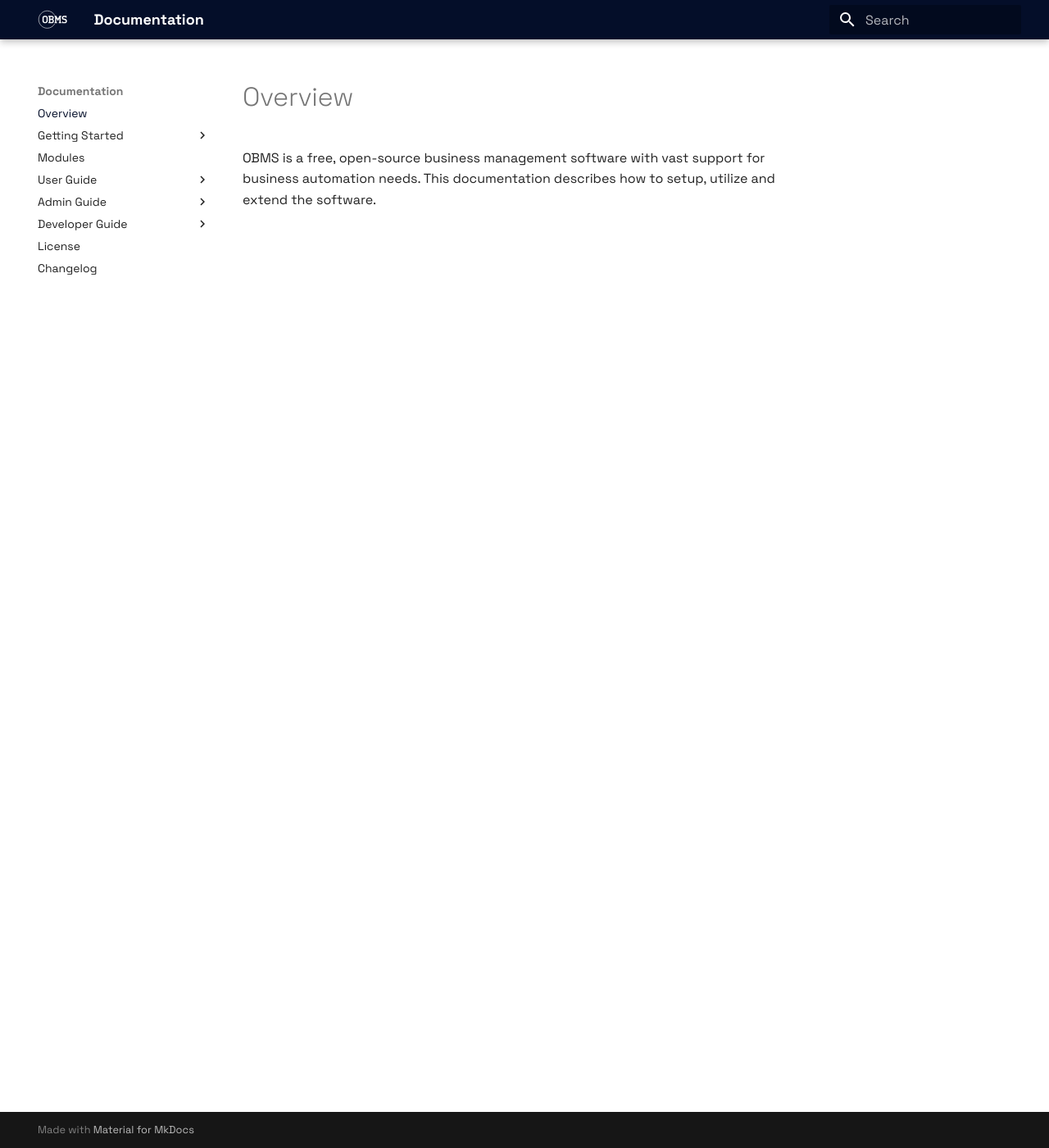
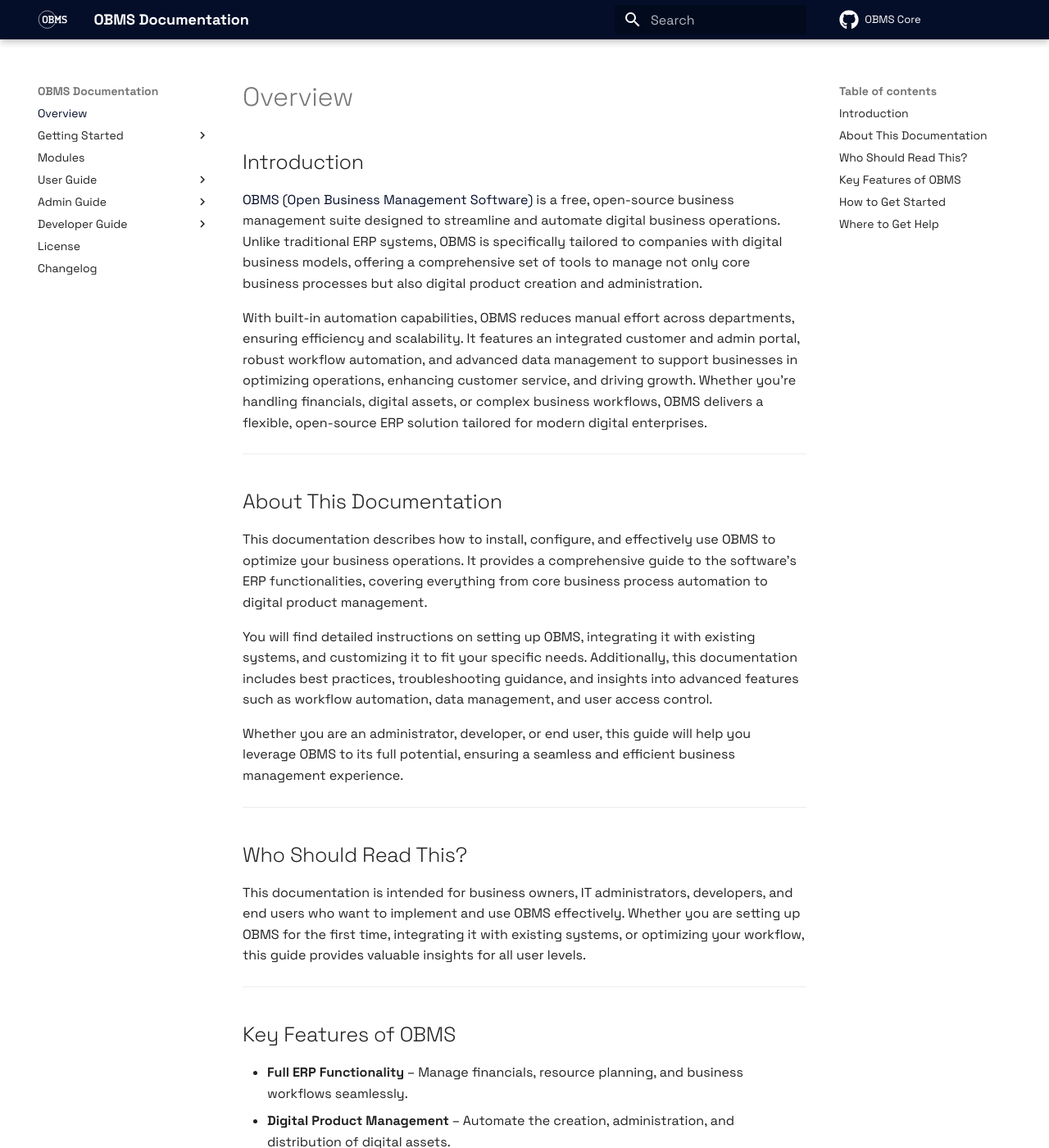
Before and after one commit to OBMS-Open-Business-Management-Software/documentation, an MkDocs documentation site: the page built from docs/index.md, in a window 1280 px wide and 1400 px high. Shown: the whole window at 82% size. Built offline with MkDocs 1.6.1 and Material for MkDocs 9.7.7, drawn with Linux system fonts in a browser that asks for light colours; comment, search, counter and statistics services are not loaded; some of the changed text lies outside the part shown.

Commit message:
feat: introduction

```diff
--- a/docs/index.md
+++ b/docs/index.md
@@ -1,3 +1,56 @@
 # Overview
 
-OBMS is a free, open-source business management software with vast support for business automation needs. This documentation describes how to setup, utilize and extend the software.
+## Introduction
+[OBMS (Open Business Management Software)](https://getobms.com) is a free, open-source business management suite designed to streamline and automate digital business operations. Unlike traditional ERP systems, OBMS is specifically tailored to companies with digital business models, offering a comprehensive set of tools to manage not only core business processes but also digital product creation and administration.
+
+With built-in automation capabilities, OBMS reduces manual effort across departments, ensuring efficiency and scalability. It features an integrated customer and admin portal, robust workflow automation, and advanced data management to support businesses in optimizing operations, enhancing customer service, and driving growth. Whether you're handling financials, digital assets, or complex business workflows, OBMS delivers a flexible, open-source ERP solution tailored for modern digital enterprises.
+
+---
+
+## About This Documentation
+
+This documentation describes how to install, configure, and effectively use OBMS to optimize your business operations. It provides a comprehensive guide to the software’s ERP functionalities, covering everything from core business process automation to digital product management.
+
+You will find detailed instructions on setting up OBMS, integrating it with existing systems, and customizing it to fit your specific needs. Additionally, this documentation includes best practices, troubleshooting guidance, and insights into advanced features such as workflow automation, data management, and user access control.
+
+Whether you are an administrator, developer, or end user, this guide will help you leverage OBMS to its full potential, ensuring a seamless and efficient business management experience.
+
+---
+
+## Who Should Read This?
+
+This documentation is intended for business owners, IT administrators, developers, and end users who want to implement and use OBMS effectively. Whether you are setting up OBMS for the first time, integrating it with existing systems, or optimizing your workflow, this guide provides valuable insights for all user levels.
+
+---
+
+## Key Features of OBMS
+
+- **Full ERP Functionality** – Manage financials, resource planning, and business workflows seamlessly.
+- **Digital Product Management** – Automate the creation, administration, and distribution of digital assets.
+- **Process Automation** – Reduce manual effort with intelligent workflows and task automation.
+- **User & Access Management** – Fine-grained control over roles, permissions, and security settings.
+- **Scalable & Open-Source** – Customize OBMS to fit your business needs and extend its capabilities with third-party integrations.
+
+---
+
+## How to Get Started
+
+To start using OBMS, follow these steps:
+
+1. [Installation](getting-started/installation) – Set up OBMS on your preferred infrastructure.
+2. [Configuration](getting-started/installation) – Customize settings to align with your business processes.
+3. [User Management](admin_guide/user_management) – Manage users and roles to ensure controlled access.
+
+For detailed instructions, refer to the respective sections of this documentation.
+
+---
+
+## Where to Get Help
+
+If you need assistance, you can reach out through the following channels:
+
+- [Discord](https://discord.gg/EZPkVqpvy9) – Join our community to interact with other users, get advice, and share your experiences.
+- [GitHub Issues](https://github.com/OBMS-Open-Business-Management-Software/core/issues) – Report bugs or contribute to discussions about features and improvements.
+- [E-Mail Support](mailto:support@getobms.com) – For direct inquiries and support requests.
+
+Please note that email support is available only to users with an active enterprise agreement. For all other users, support is offered through GitHub Issues and our Discord community.
--- a/mkdocs.yml
+++ b/mkdocs.yml
@@ -1,5 +1,7 @@
-site_name: Documentation
+site_name: OBMS Documentation
 site_url: "https://docs.getobms.com"
+repo_url: "https://github.com/OBMS-Open-Business-Management-Software/core"
+repo_name: OBMS Core
 theme:
   name: material
   logo: assets/full.logo.svg
@@ -8,6 +10,14 @@ theme:
     accent: custom
   font:
     text: Space Grotesk
+  icon:
+    repo: fontawesome/brands/github
+copyright: "© 2025 OBMS (Open Business Management Software). All rights reserved."
+extra:
+  generator: false
+  social:
+    - icon: fontawesome/brands/github
+      link: https://github.com/OBMS-Open-Business-Management-Software/core
 extra_css:
   - stylesheets/extra.css
 nav:
@@ -16,12 +26,13 @@ nav:
     - Introduction: getting-started/intro.md
     - Prerequisites: getting-started/prerequisites.md
     - Installation: getting-started/installation.md
-    - Parameterization: getting-started/parameterization.md
+    - Configuration: getting-started/configuration.md
   - Modules: modules.md
   - User Guide:
     - Introduction: user_guide/intro.md
   - Admin Guide:
     - Introduction: admin_guide/intro.md
+    - User Management: admin_guide/user_management.md
     - REST API: admin_guide/api.md
     - OAUTH Server: admin_guide/oauth.md
     - WebDAV Server: admin_guide/webdav.md
```
Also changed, not shown: docs/admin_guide/user_management.md (added, +1 -0 lines), docs/getting-started/configuration.md (added, +1 -0 lines), docs/getting-started/parameterization.md (deleted, +0 -1 lines), docs/misc/changelog.md (+3 -0 lines).
